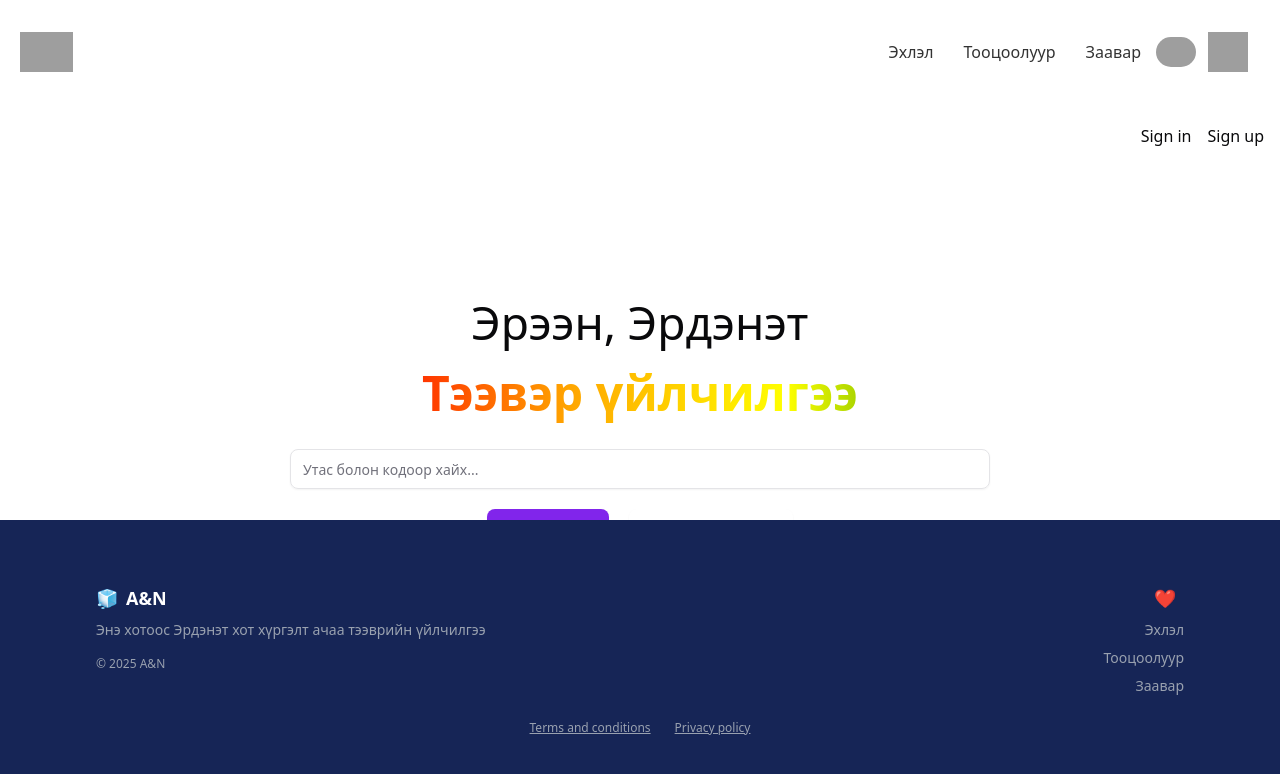
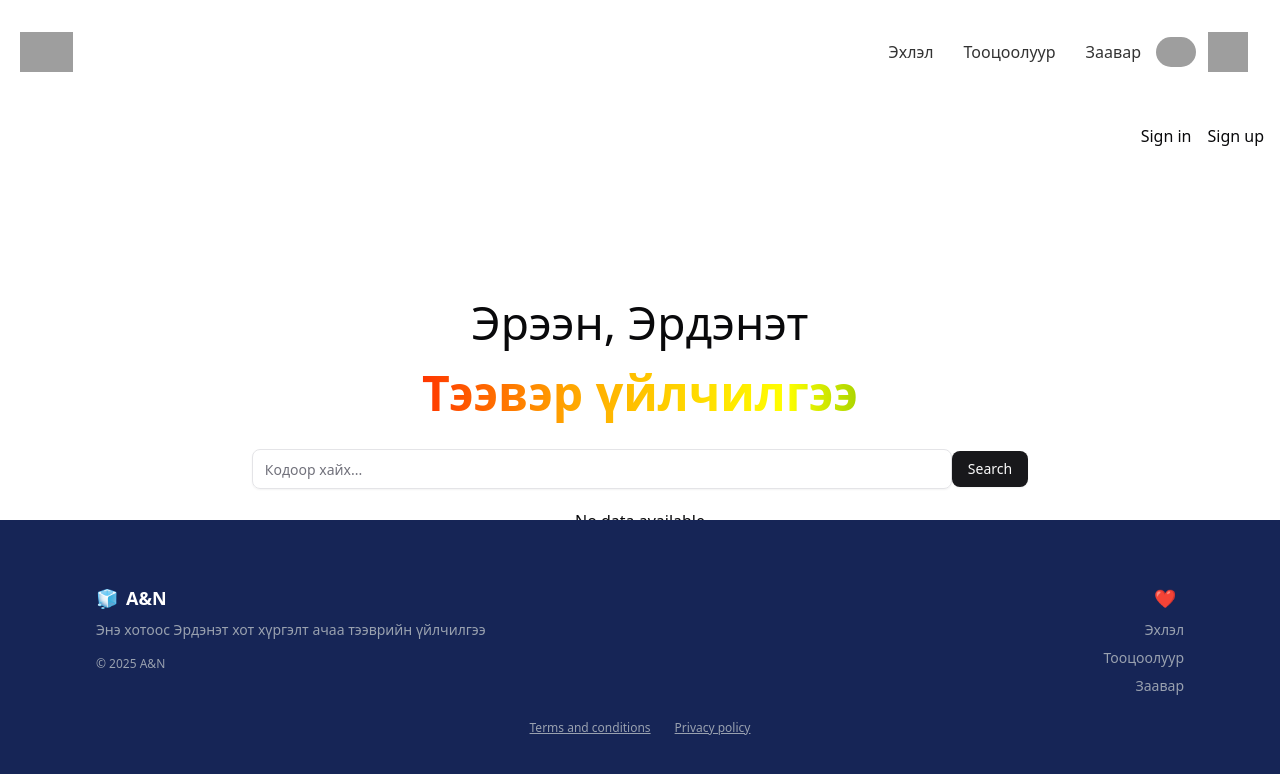
Before and after one commit to HOP-1A/cargo, a Next.js app: page / in a window 1280 px wide. Shown: the top 774 px of the page. Built offline with nearby package versions, Linux system fonts and the light colour scheme; no server answers; grey boxes are pictures that could not be loaded.

Commit message:
status backend

```diff
--- a/src/app/api/package/serial/route.ts
+++ b/src/app/api/package/serial/route.ts
@@ -10,7 +10,7 @@ export const POST = async(req: Request) => {
                 packageNumber: String(body.packageNumber)
             }
         })
-        if(!packages) return NextResponse.json({message: 'Package not found'})
+        if(!packages) return NextResponse.json('Package not found')
 
         return NextResponse.json({packages})
     }catch(err){
--- a/src/app/api/package/status/route.ts
+++ b/src/app/api/package/status/route.ts
@@ -27,3 +27,21 @@ export const GET = async(req: Request) => {
         return NextResponse.json(err, {status: 500})
     }
 }
+
+export const PUT = async(req: Request) => {
+    try{
+        const body = await req.json()
+        console.log(body)
+        const packages = await prisma.packages.update({
+            where: {
+                id: String(body.packageId)
+            },
+            data: {
+                status: String(body.status)
+            }
+        })
+        return NextResponse.json('Done')
+    }catch(err){
+        return NextResponse.json(err, {status: 500})
+    }
+}
--- /dev/null
+++ b/src/app/components/packageInfo.tsx
@@ -0,0 +1,47 @@
+'use client'
+
+type Package = {
+    id: string;
+    packageNumber: string;
+    senderName: string;
+    senderPhoneNumber: string;
+    receiverName: string;
+    receiverPhoneNumber: string;
+    quantity: number;
+    weight: number;
+    volume: number;
+    cost: number;
+    status: string;
+    userId: string | null;
+    destination: string;
+    updatedAt: string;
+    createdAt: string;
+  }
+
+  interface PackageInfoProps {
+    packageData: Package | null; // Define the type of the prop here
+  }
+
+export default function PackageInfo({ packageData }: PackageInfoProps) {
+    if (!packageData) {
+      return null; // If no packageData, return nothing (you can also render a fallback UI)
+    }
+
+    return (
+      <div className="package-info">
+        <h3>Package Number: {packageData.packageNumber}</h3>
+        <p><strong>Sender Name:</strong> {packageData.senderName}</p>
+        <p><strong>Sender Phone Number:</strong> {packageData.senderPhoneNumber}</p>
+        <p><strong>Receiver Name:</strong> {packageData.receiverName}</p>
+        <p><strong>Receiver Phone Number:</strong> {packageData.receiverPhoneNumber}</p>
+        <p><strong>Quantity:</strong> {packageData.quantity}</p>
+        <p><strong>Weight:</strong> {packageData.weight} kg</p>
+        <p><strong>Volume:</strong> {packageData.volume} m³</p>
+        <p><strong>Cost:</strong> {packageData.cost} USD</p>
+        <p><strong>Status:</strong> {packageData.status}</p>
+        <p><strong>Destination:</strong> {packageData.destination}</p>
+        <p><strong>Last Updated:</strong> {packageData.updatedAt}</p>
+        <p><strong>Created At:</strong> {packageData.createdAt}</p>
+      </div>
+    );
+  }
--- a/src/app/page.tsx
+++ b/src/app/page.tsx
@@ -3,15 +3,63 @@
 import { Button } from "@/components/ui/button";
 import { Input } from "@/components/ui/input";
 import Link from "next/link";
+import { useRouter } from "next/navigation";
+import { useEffect, useState } from "react";
+import PackageInfo from "./components/packageInfo";
 
 export default function HomePage() {
+  const router = useRouter();
+
+  const [searchValue, setSearchValue] = useState('');
+  const [data, setData] = useState(null); // Initialize as null to handle the case where no data is returned
+
+  // search function to fetch the data
+  const search = async () => {
+    const jsonData = await fetch('api/package/serial', {
+      method: 'POST',
+      headers: {
+        'Content-Type': 'application/json', // Ensure the request is sent as JSON
+      },
+      body: JSON.stringify({ packageNumber: searchValue }) // Correct body format
+    })
+    .then(res => res.json())
+    .then(res => {
+      if (res.packages) {
+        setData(res.packages); // Update with the 'packages' object
+      } else {
+        alert('Ачаа олдсонгүй'); // Show error if package not found
+        setData(null); // Reset data
+      }
+    })
+    .catch(error => {
+      console.error('Error:', error);
+    });
+  }
+
+  // useEffect hook to log data after it is updated
+  useEffect(() => {
+    console.log("Updated data:", data); // This will run whenever 'data' changes
+  }, [data]);
+
   return (
     <div className="whiteheader flex-center flex-column mt-[100px]">
       <h1 className="h1-text"> Эрээн, Эрдэнэт</h1>
       <h1>
         <span className="rainbow-text">Тээвэр үйлчилгээ</span>
       </h1>
-      <Input placeholder="Утас болон кодоор хайх..." className="search-input" />
+      <div className="flex w-[100%] flex-center">
+        <Input placeholder="Кодоор хайх..." className="search-input" onChange={(e) => setSearchValue(e.target.value)} />
+        <Button onClick={search}>Search</Button>
+      </div>
+
+      <div>
+        {data ? (
+          <PackageInfo packageData={data}></PackageInfo>
+        ) : (
+          <p>No data available</p> // Show this if there's no data
+        )}
+      </div>
+
       <div className="flexrow">
         <Link href={"/zaavar"}>
           <Button className="button1 cursor-pointer">Заавар</Button>
```
